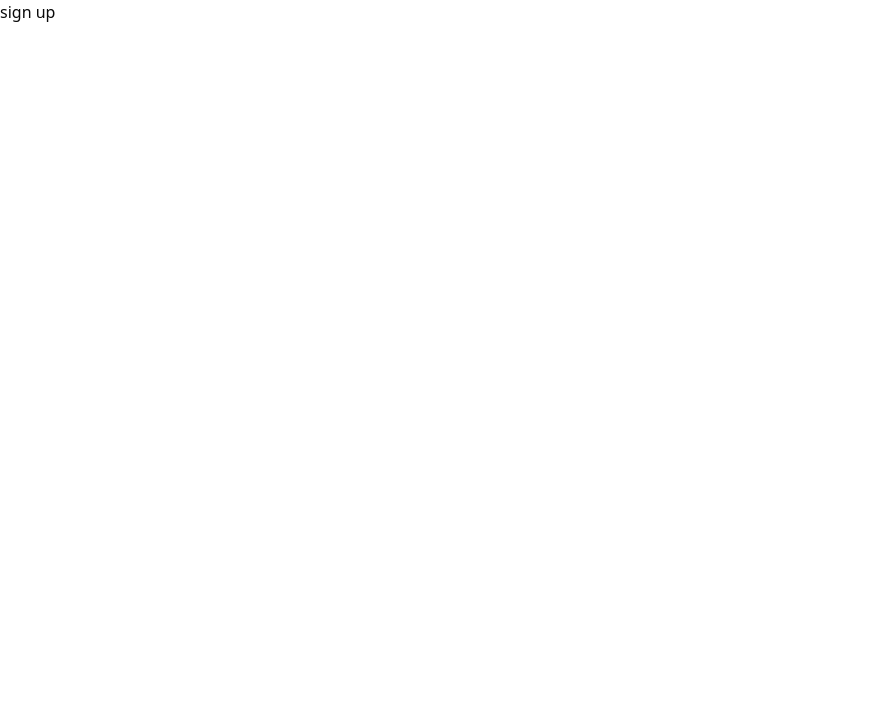
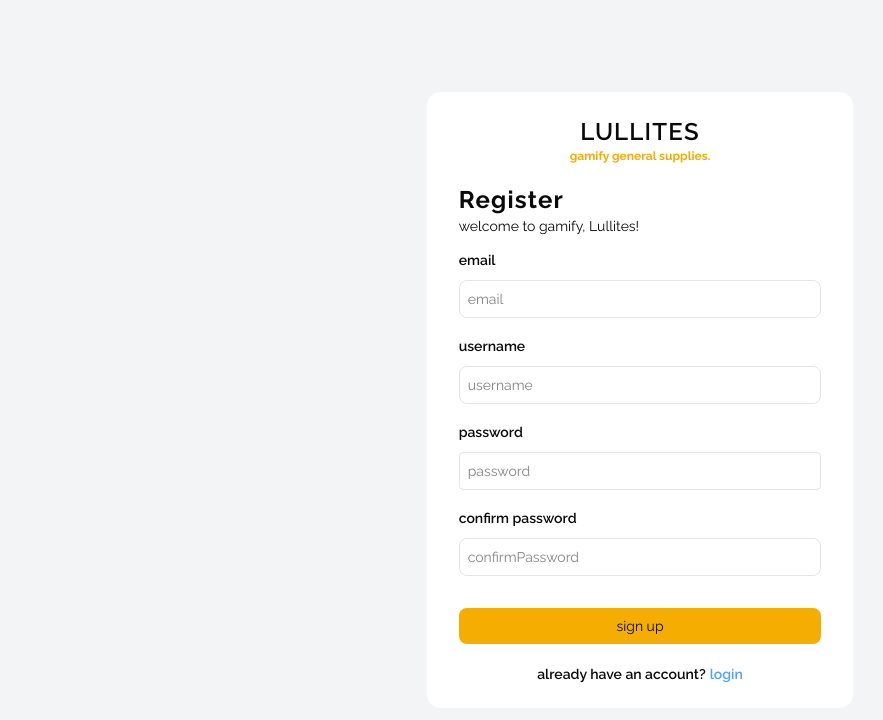
Before and after one commit to Gichohi-Simon/gamify-admin, a Next.js app in the folder admin/: page /signup in a window 1280 px wide. Shown: the top 720 px of the page, without its empty margins (0-883 px from the left). Built offline with nearby package versions, Linux system fonts and the light colour scheme; no server answers.

Commit message:
login done

```diff
--- a/admin/app/(Auth)/signup/page.tsx
+++ b/admin/app/(Auth)/signup/page.tsx
@@ -1,5 +1,170 @@
-import React from "react";
+"use client";
+
+import Link from "next/link";
+import { useFormik } from "formik";
+import * as Yup from "yup";
+import { useRouter } from "next/navigation";
+import { initialFormValuesInterface } from "@/app/types/types";
+import { useSignUp } from "@/hooks/auth";
 
 export default function SignUp() {
-  return <div>sign up</div>;
+  const router = useRouter();
+  const { mutateAsync } = useSignUp();
+
+  const initialValues: initialFormValuesInterface = {
+    email: "",
+    username: "",
+    password: "",
+    confirmPassword: "",
+  };
+
+  const formik = useFormik({
+    initialValues,
+    validationSchema: Yup.object({
+      email: Yup.string().email("Invalid email").required("email is required"),
+      username: Yup.string().required("username is required"),
+      password: Yup.string().required("password is required"),
+      confirmPassword: Yup.string()
+        .oneOf([Yup.ref("password")], "Passwords do not match")
+        .required("confirm password is required"),
+    }),
+
+    onSubmit: async (values) => {
+      try {
+        const data = await mutateAsync(values);
+        console.log("data from signup", data);
+        formik.resetForm();
+        router.push("/login");
+      } catch (error) {
+        console.log(error);
+      }
+    },
+  });
+
+  return (
+    <div className="font-raleway flex min-h-screen items-center justify-center bg-gray-100">
+      <form
+        className="w-3/4 rounded-xl bg-white px-4 py-6 md:w-4/12 md:px-8"
+        onSubmit={formik.handleSubmit}
+      >
+        <p className="text-center text-2xl font-semibold tracking-wider uppercase">
+          Lullites
+        </p>
+        <p className="text-primary text-center text-xs font-bold">
+          gamify general supplies.
+        </p>
+        <div className="mt-5 mb-3">
+          <p className="text-lg font-bold tracking-wider md:text-2xl">
+            Register
+          </p>
+          <p className="text-xs md:text-sm">welcome to gamify, Lullites!</p>
+        </div>
+        <div>
+          <label htmlFor="email" className="text-xs font-semibold md:text-sm">
+            email
+          </label>
+          <br />
+          <input
+            type="text"
+            name="email"
+            placeholder="email"
+            onChange={formik.handleChange}
+            onBlur={formik.handleBlur}
+            value={formik.values.email}
+            className="mt-2 w-full rounded-md border px-2 py-2 text-xs md:text-sm"
+          />
+          {formik.touched.email && formik.errors.email ? (
+            <h4 className="mt-1 text-xs font-bold text-red-500">
+              {formik.errors.email}
+            </h4>
+          ) : null}
+        </div>
+
+        <div className="mt-4">
+          <label
+            htmlFor="username"
+            className="text-xs font-semibold md:text-sm"
+          >
+            username
+          </label>
+          <br />
+          <input
+            name="username"
+            type="text"
+            placeholder="username"
+            onChange={formik.handleChange}
+            onBlur={formik.handleBlur}
+            value={formik.values.username}
+            className="mt-2 w-full rounded-md border px-2 py-2 text-xs md:text-sm"
+          />
+          {formik.touched.username && formik.errors.username ? (
+            <h4 className="mt-1 text-xs font-bold text-red-500">
+              {formik.errors.username}
+            </h4>
+          ) : null}
+        </div>
+
+        <div className="mt-4">
+          <label
+            htmlFor="password"
+            className="text-xs font-semibold md:text-sm"
+          >
+            password
+          </label>
+          <br />
+          <input
+            name="password"
+            type="password"
+            placeholder="password"
+            className="mt-2 w-full rounded border px-2 py-2 text-xs md:text-sm"
+            onChange={formik.handleChange}
+            onBlur={formik.handleBlur}
+            value={formik.values.password}
+          />
+          {formik.touched.password && formik.errors.password ? (
+            <h4 className="mt-1 text-xs font-bold text-red-500">
+              {formik.errors.password}
+            </h4>
+          ) : null}
+        </div>
+        <div className="mt-4">
+          <label
+            htmlFor="confirmPassword"
+            className="text-xs font-semibold lowercase md:text-sm"
+          >
+            confirm Password
+          </label>
+          <br />
+          <input
+            name="confirmPassword"
+            type="password"
+            placeholder="confirmPassword"
+            className="mt-2 w-full rounded-md border px-2 py-2 text-xs md:text-sm"
+            value={formik.values.confirmPassword}
+            onBlur={formik.handleBlur}
+            onChange={formik.handleChange}
+          />
+          {formik.touched.confirmPassword && formik.errors.confirmPassword ? (
+            <h4 className="mt-1 text-xs font-bold text-red-500">
+              {formik.errors.confirmPassword}
+            </h4>
+          ) : null}
+        </div>
+
+        <button
+          className="bg-primary mt-8 mb-5 w-full rounded-md py-2 text-xs lowercase md:text-sm"
+          type="submit"
+        >
+          Sign up
+        </button>
+        <Link
+          href="/login"
+          className="flex items-center justify-center gap-1 text-xs font-semibold lowercase md:text-sm"
+        >
+          Already have an account?
+          <span className="text-blue-400">login</span>
+        </Link>
+      </form>
+    </div>
+  );
 }
```
Also changed, not shown: admin/components/ui/card.tsx (+13 -13 lines).
